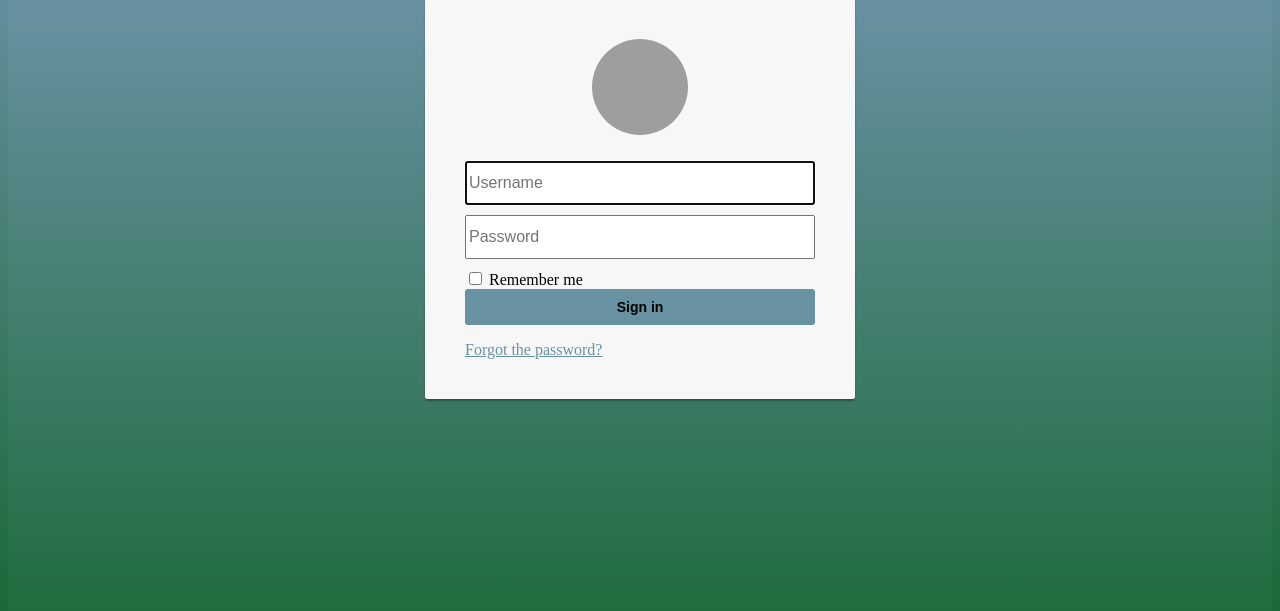
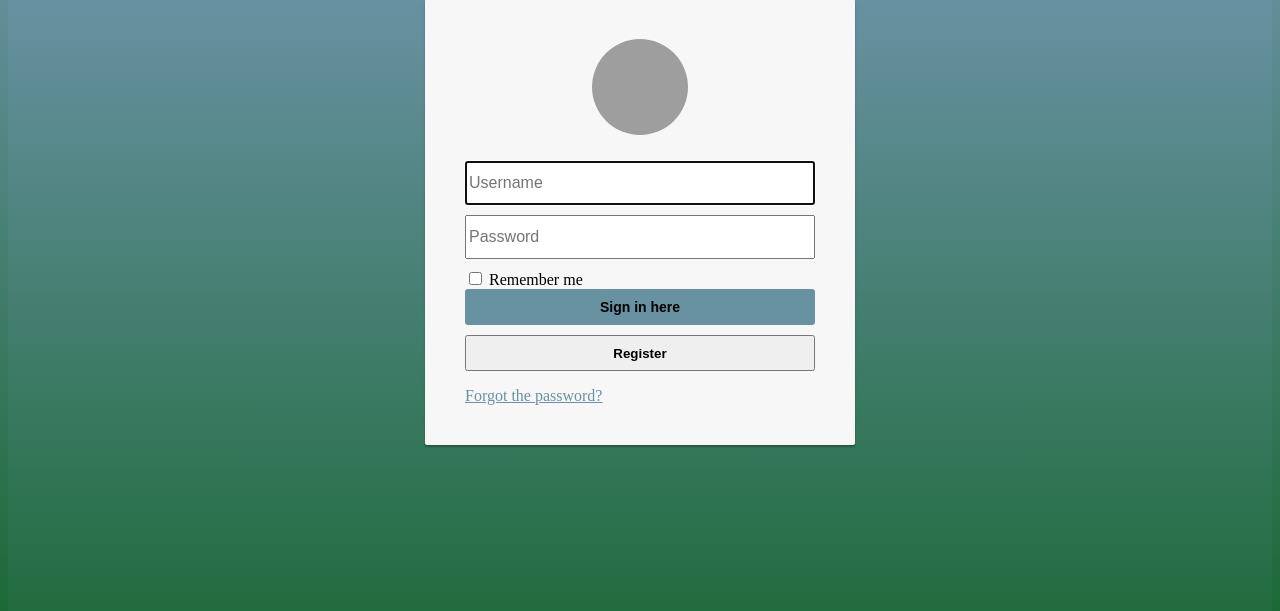
Before and after one commit to phamhm/flask-org-mode, a Flask app: page /login in a window 1280 px wide. Shown: the part 51-662 px from the top of the page. Run offline with Flask 2, Linux system fonts and the light colour scheme; some libraries are stand-ins or nearby versions; grey boxes are pictures that could not be loaded.

Commit message:
add register button to login

```diff
--- a/app.py
+++ b/app.py
@@ -15,13 +15,18 @@ Bootstrap(app)
 
 
 class User(UserMixin, mongo.Document):
-    id = mongo.IntField(unique=True, primary_key=True)
-    username = mongo.StringField(max_length=30, required=True)
-    password = mongo.StringField(max_length=30, required=True)
+    id = mongo.IntField(unique=True,
+                        primary_key=True)
+    username = mongo.StringField(unique=True,
+                                 max_length=30,
+                                 required=True)
+    password = mongo.StringField(max_length=30,
+                                 required=True)
 
 
 @login_manager.user_loader
 def load_user(user_id):
+    # how do i get rid of this function?
     return User.objects(id=user_id).first()
 
 
@@ -50,7 +55,7 @@ def login():
 @login_required
 def logout():
     logout_user()
-    return 'you are now logged out'
+    return redirect(url_for('login'))
 
 
 @app.route('/home')
--- a/templates/login.html
+++ b/templates/login.html
@@ -25,7 +25,12 @@
         </label>
       </div>
 
-      <button class="btn btn-lg btn-primary btn-block btn-signin" type="submit" value="Login">Sign in</button>
+      <button class="btn btn-lg btn-primary btn-block btn-signin"
+              type="submit" value="Login">Sign in here</button>
+
+      <button class="btn btn-lg btn-primary btn-block btn-register"
+              type="submit" value="Register">Register</button>
+
     </form><!-- /form -->
     <a href="#" class="forgot-password">
       Forgot the password?
```
